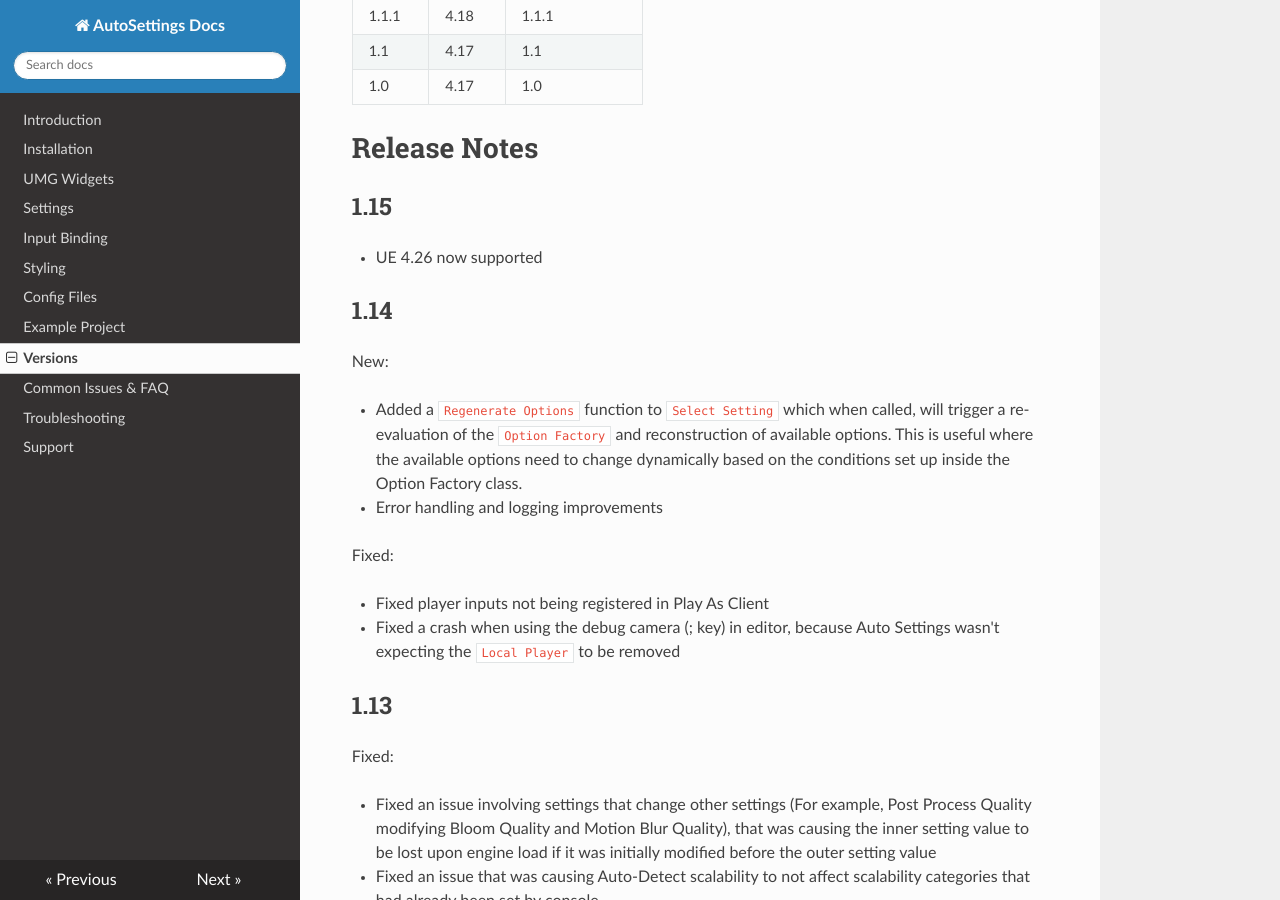
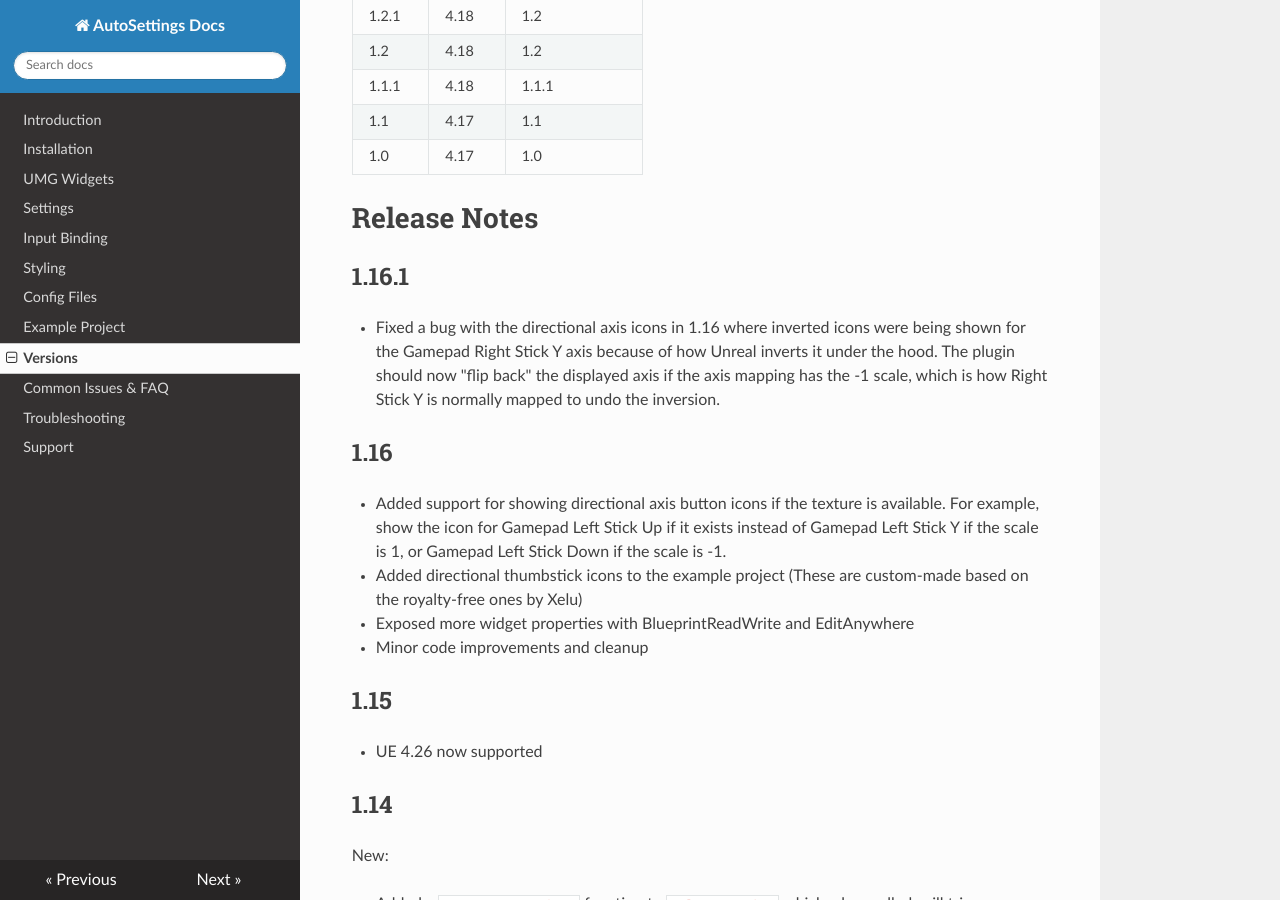
Before and after one commit to Acren/AutoSettings-Docs, an MkDocs documentation site: the page built from docs/versions.md, in a window 1280 px wide and 900 px high, scrolled down 1215 px. Built offline with MkDocs 1.6.1, drawn with Linux system fonts in a browser that asks for light colours; nearby versions of some CDN libraries; old or Windows-style settings are respelled for this version of MkDocs; some of the changed text lies outside the part shown.

Commit message:
Add 1.16 and 1.16.1 notes

```diff
--- a/docs/versions.md
+++ b/docs/versions.md
@@ -7,6 +7,8 @@ The example project does not always need to match, but it is recommended to use
 
 Plugin  | Engine | Example Project
 ------- | ------ | ------------
+1.16.1  | 4.26   | 1.16
+1.16    | 4.26   | 1.16
 1.15    | 4.26   | 1.15
 1.14    | 4.25   | 1.13
 1.13    | 4.25   | 1.13
@@ -37,6 +39,17 @@ Plugin  | Engine | Example Project
 1.0     | 4.17   | 1.0
 
 # Release Notes
+
+## 1.16.1
+
+- Fixed a bug with the directional axis icons in 1.16 where inverted icons were being shown for the Gamepad Right Stick Y axis because of how Unreal inverts it under the hood. The plugin should now "flip back" the displayed axis if the axis mapping has the -1 scale, which is how Right Stick Y is normally mapped to undo the inversion.
+
+## 1.16
+
+- Added support for showing directional axis button icons if the texture is available. For example, show the icon for Gamepad Left Stick Up if it exists instead of Gamepad Left Stick Y if the scale is 1, or Gamepad Left Stick Down if the scale is -1.
+- Added directional thumbstick icons to the example project (These are custom-made based on the royalty-free ones by Xelu)
+- Exposed more widget properties with BlueprintReadWrite and EditAnywhere
+- Minor code improvements and cleanup
 
 ## 1.15
 
```
